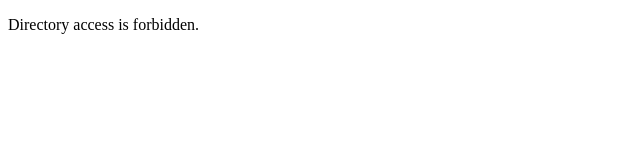
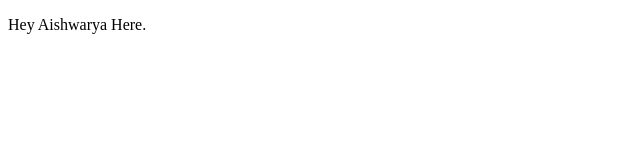
Before and after one commit to aishwarya-art/resume, a plain HTML site: page index.html in a window 1280 px wide. Shown: the full height of the page, 0-640 px from the left. Drawn offline with Linux system fonts and the light colour scheme.

Commit message:
Update index.html

```diff
--- a/index.html
+++ b/index.html
@@ -1,11 +1,11 @@
 <!DOCTYPE html>
 <html>
 <head>
-	<title>403 Forbidden</title>
+	<title>Resume</title>
 </head>
 <body>
 
-<p>Directory access is forbidden.</p>
+<p>Hey Aishwarya Here.</p>
 
 </body>
 </html>
```
